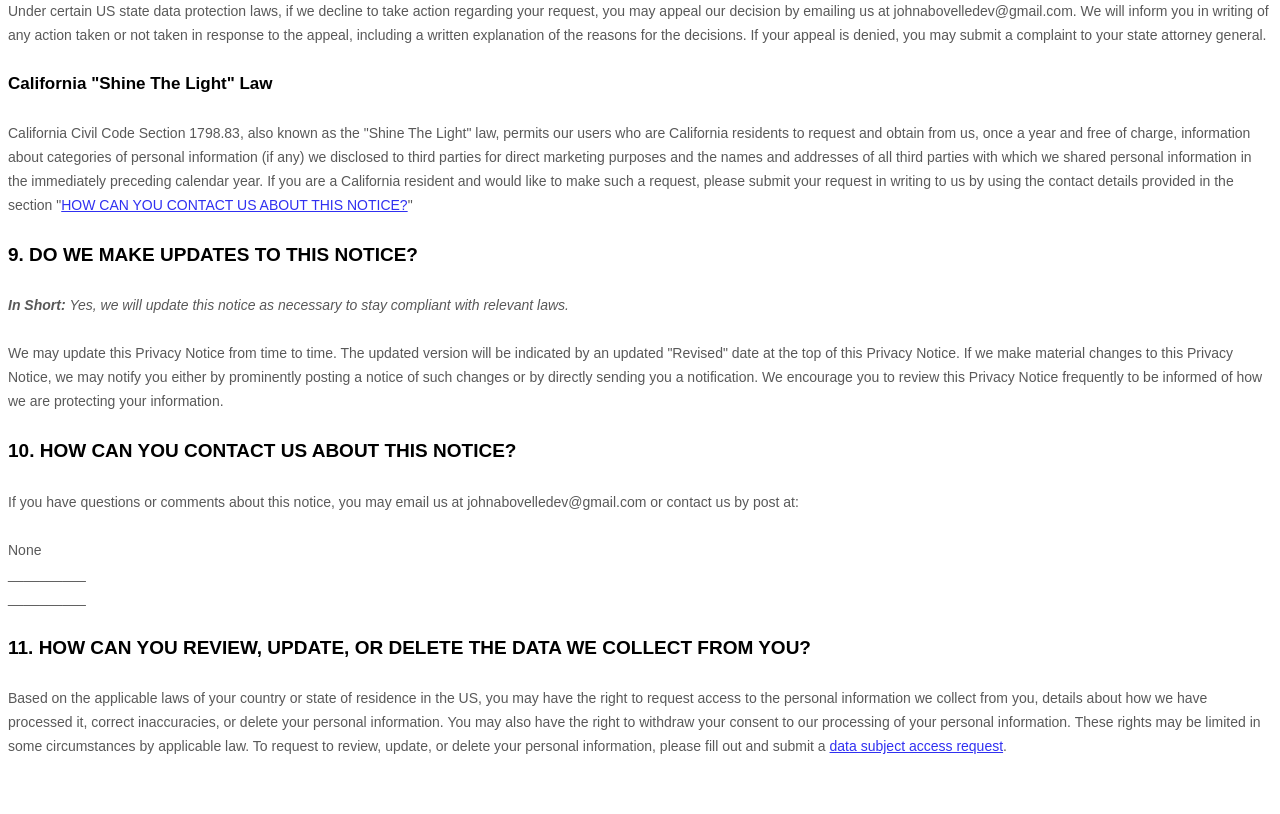
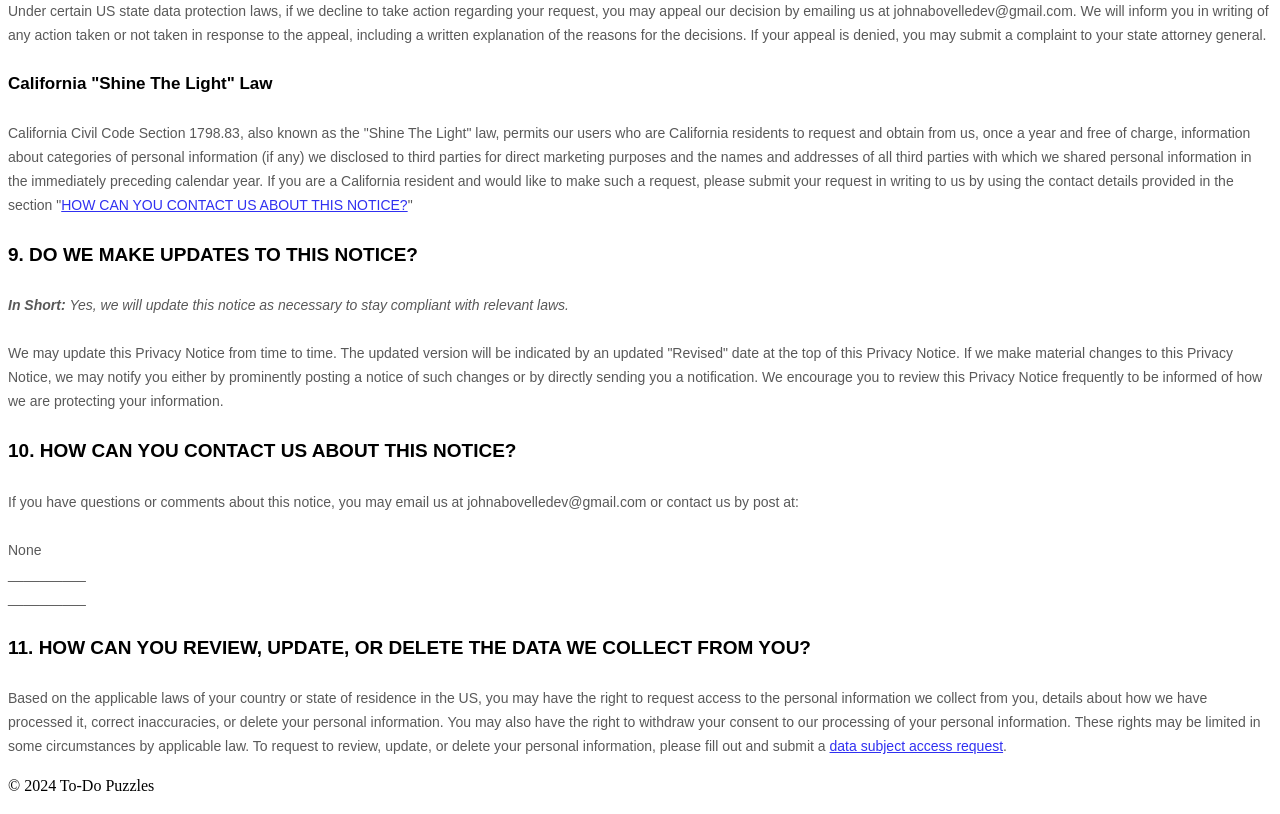
Before and after one commit to steveniannucci/todo-puzzles-site, a plain HTML site: page index.html in a window 1280 px wide. Shown: the part 7302-8116 px from the top of the page. Before the commit the page ends 8076 px from the top, so only its background shows below. Drawn offline with Linux system fonts and the light colour scheme.

Commit message:
Dec 17, 2024, 7:54 PM

```diff
--- a/index.html
+++ b/index.html
@@ -62,7 +62,7 @@
                   </style>
                 </div>
                 <footer>
-                        <p></p>
+                        <p>&copy; 2024 To-Do Puzzles</p>
                 </footer>
         </body>
 </html>
```
